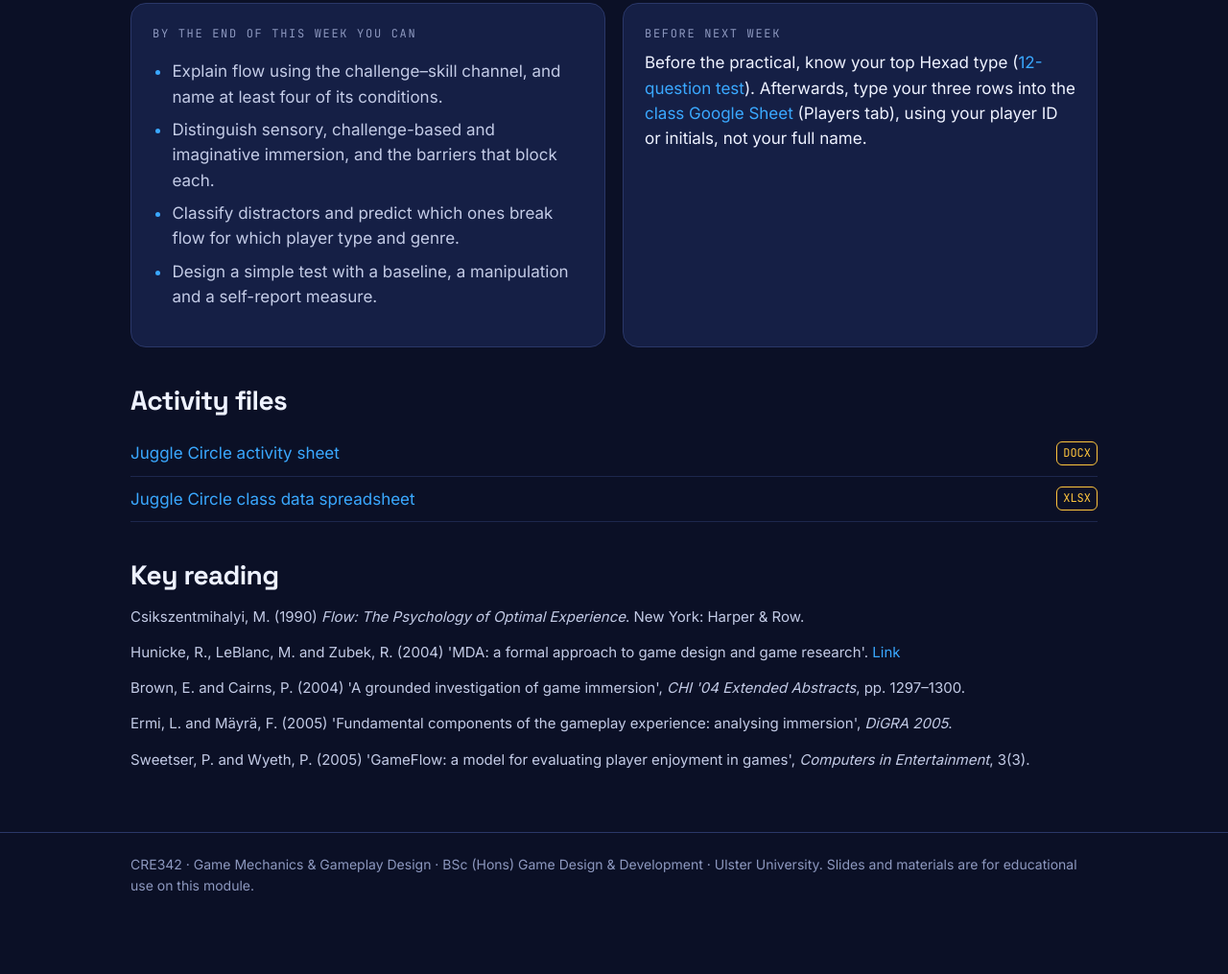
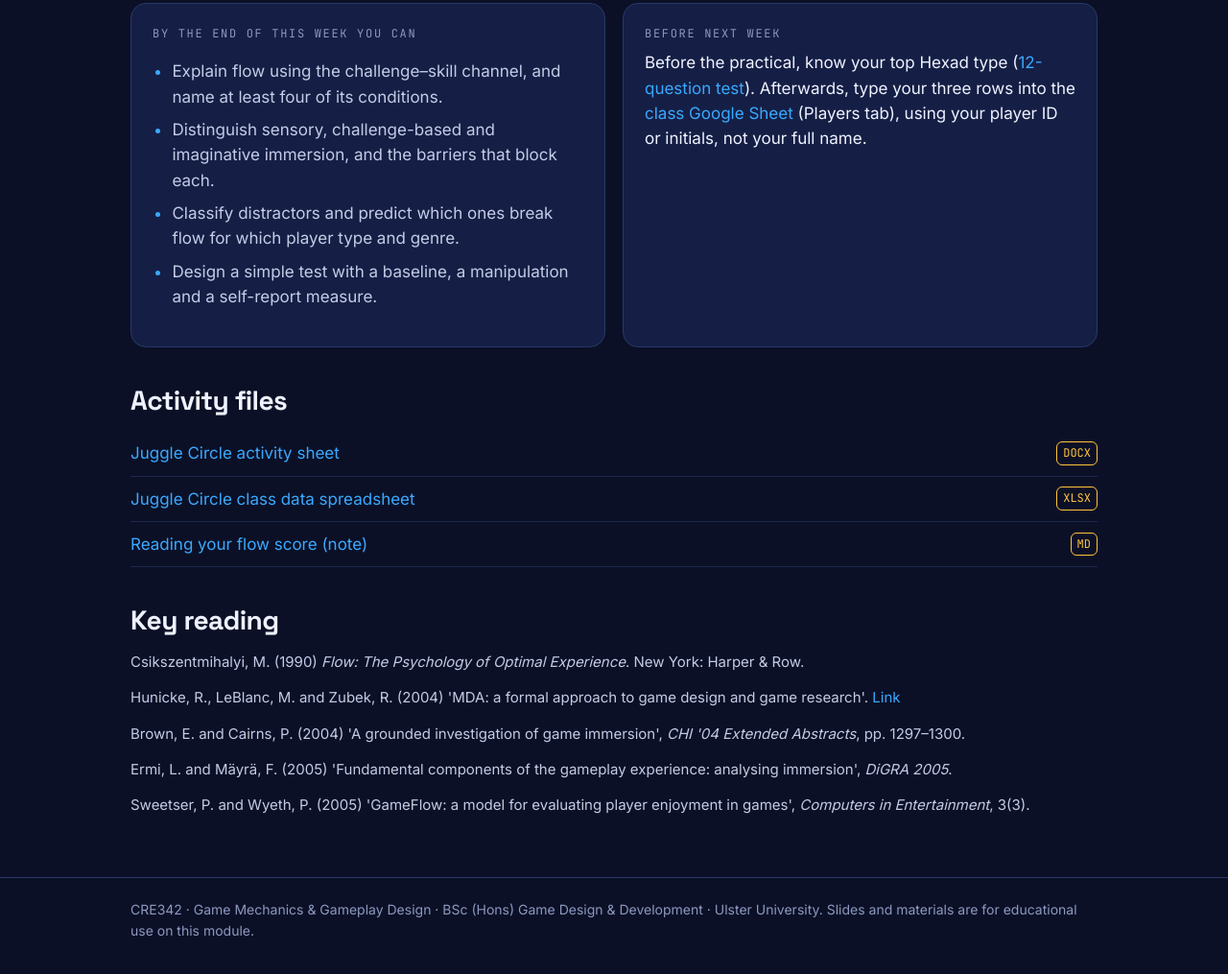
Before and after one commit to dkcharles/CRE342, a plain HTML site: page week-02/index.html in a window 1280 px wide. Shown: the part 454-1469 px from the top of the page at 96% size. Before the commit the page ends 1427 px from the top, so only its background shows below. Drawn offline with Linux system fonts and the light colour scheme.

Commit message:
Week 2: publish the flow-score note as an activity file
Rebuilt with build_site.py: the note moves to week-02/files/ and is linked
from the Week 2 page, so it is no longer lost on the next rebuild.

Co-Authored-By: Claude Opus 5.5 <noreply@anthropic.com>

```diff
--- a/week-02/index.html
+++ b/week-02/index.html
@@ -27,7 +27,7 @@
   <div class="card"><span class="tag">By the end of this week you can</span><ul class="outcomes"><li>Explain flow using the challenge–skill channel, and name at least four of its conditions.</li><li>Distinguish sensory, challenge-based and imaginative immersion, and the barriers that block each.</li><li>Classify distractors and predict which ones break flow for which player type and genre.</li><li>Design a simple test with a baseline, a manipulation and a self-report measure.</li></ul></div>
   <div class="card"><span class="tag">Before next week</span><p>Before the practical, know your top Hexad type (<a href="https://hexad.gamified.uk/test/" target="_blank" rel="noopener">12-question test</a>). Afterwards, type your three rows into the <a href="https://docs.google.com/spreadsheets/d/1R4lRJeuCVkhQC0GEITTgNYkVZrstUEEySFpGP-5iZXQ/edit" target="_blank" rel="noopener">class Google Sheet</a> (Players tab), using your player ID or initials, not your full name.</p></div>
 </div>
-<h2>Activity files</h2><ul class="clean"><li class="file"><a href="files/CRE342_W2_Juggle_Circle_Activity_Sheet.docx" download>Juggle Circle activity sheet</a><span class="ext">DOCX</span></li><li class="file"><a href="files/CRE342_W2_Juggle_Circle_Class_Data.xlsx" download>Juggle Circle class data spreadsheet</a><span class="ext">XLSX</span></li></ul>
+<h2>Activity files</h2><ul class="clean"><li class="file"><a href="files/CRE342_W2_Juggle_Circle_Activity_Sheet.docx" download>Juggle Circle activity sheet</a><span class="ext">DOCX</span></li><li class="file"><a href="files/CRE342_W2_Juggle_Circle_Class_Data.xlsx" download>Juggle Circle class data spreadsheet</a><span class="ext">XLSX</span></li><li class="file"><a href="files/flow-score-note.md" download>Reading your flow score (note)</a><span class="ext">MD</span></li></ul>
 <h2>Key reading</h2>
 <div class="refs"><p>Csikszentmihalyi, M. (1990) <em>Flow: The Psychology of Optimal Experience</em>. New York: Harper &amp; Row.</p><p>Hunicke, R., LeBlanc, M. and Zubek, R. (2004) 'MDA: a formal approach to game design and game research'. <a href="https://users.cs.northwestern.edu/~hunicke/MDA.pdf" target="_blank" rel="noopener">Link</a></p><p>Brown, E. and Cairns, P. (2004) 'A grounded investigation of game immersion', <em>CHI '04 Extended Abstracts</em>, pp. 1297–1300.</p><p>Ermi, L. and Mäyrä, F. (2005) 'Fundamental components of the gameplay experience: analysing immersion', <em>DiGRA 2005</em>.</p><p>Sweetser, P. and Wyeth, P. (2005) 'GameFlow: a model for evaluating player enjoyment in games', <em>Computers in Entertainment</em>, 3(3).</p></div>
 </main>
```
Also changed, not shown: 2 other files.
